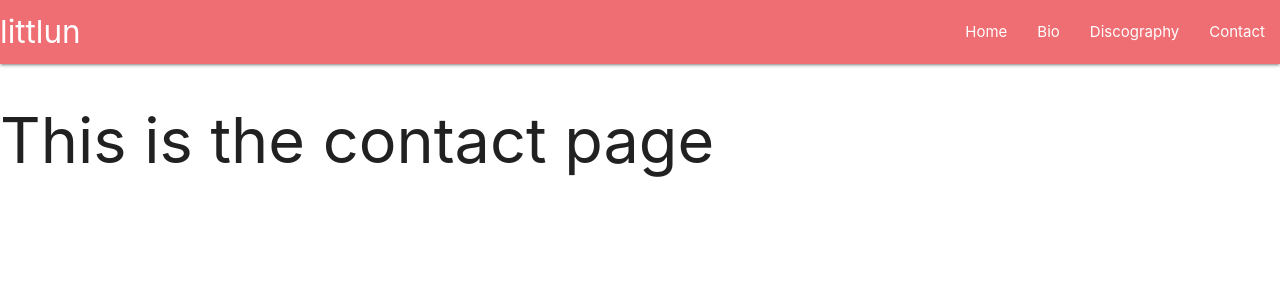
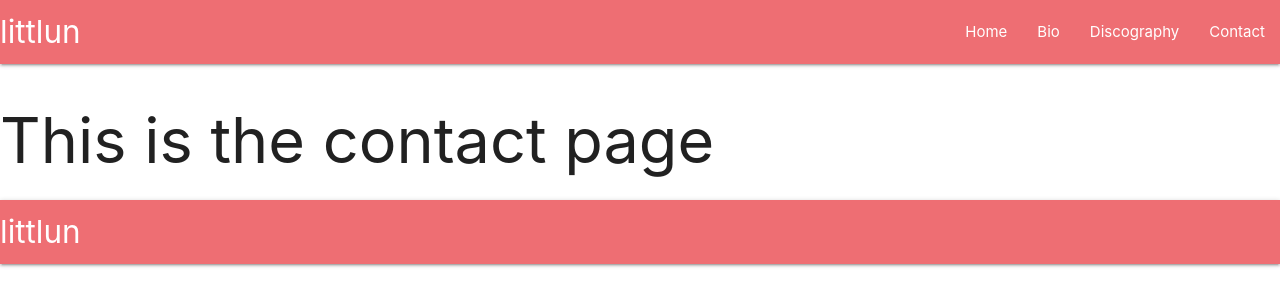
Before and after one commit to davidmbedford/littlunmusic, a React (Create React App) app: page /contact in a window 1280 px wide. Shown: the top 306 px of the page. Built offline with nearby package versions, Linux system fonts and the light colour scheme.

Commit message:
footer implimented - site serving properly

```diff
--- a/src/App.js
+++ b/src/App.js
@@ -2,7 +2,7 @@ import React from 'react';
 import {BrowserRouter as Router, Switch, Route} from 'react-router-dom';
 import './App.css';
 import Navbar from './components/navbar/index.js'
-// import Footer from './components/footer/index.js';
+import Footer from './components/footer/index.js';
 import Home from './screens/home/index.js';
 import Biography from './screens/biography/index.js';
 import Discography from './screens/discography/index.js';
@@ -19,7 +19,7 @@ function App() {
       <Route exact path='/discography' component={Discography} />
       <Route exact path='/contact' component={Contact} />
     </Switch>
-    {/* <Footer /> */}
+    <Footer />
     </Router>
     </>
   );
--- a/src/components/footer/index.js
+++ b/src/components/footer/index.js
@@ -0,0 +1,33 @@
+import React, {Component} from 'react';
+import './style.css';
+
+class Footer extends Component {
+    componentDidMount() {
+        const M = window.M;
+        document.addEventListener('DOMContentLoaded', function() {
+          var elems = document.querySelectorAll('.sidenav');
+          var instances = M.Sidenav.init(elems, {});
+        });
+      }
+
+      render() {
+        return (
+          <>
+            <nav>
+            <div className="nav-wrapper">
+              <a href="" className="brand-logo">littlun</a>
+              <a href="" data-target="slide-out" className="sidenav-trigger"><i className="material-icons">menu</i></a>
+              <ul id="nav-mobile" className="right hide-on-med-and-down">
+              </ul>
+            </div>
+          </nav>
+
+            <ul id="slide-out" className="sidenav">
+
+            </ul>
+          </>
+        )
+      }
+    }
+
+export default Footer;
```
